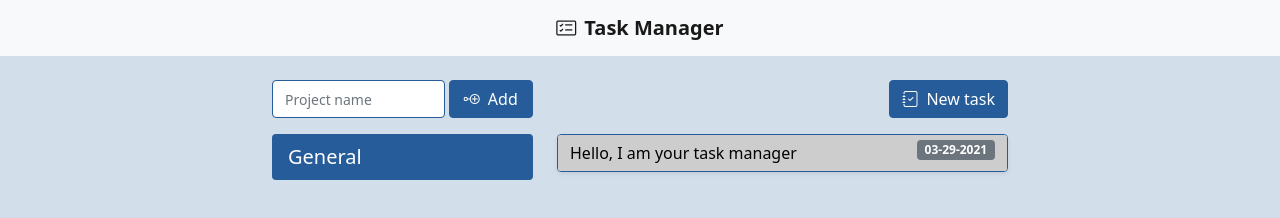
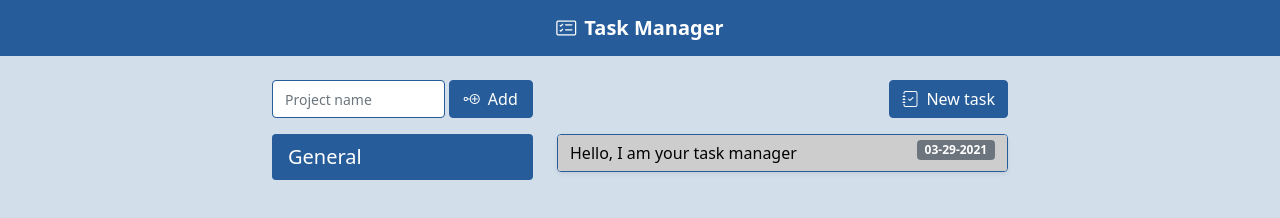
Before and after one commit to cyonii/todo-app, a website built with webpack: page src/index.html in a window 1280 px wide. Built offline with nearby package versions, Linux system fonts and the light colour scheme.

Commit message:
Change header aesthetics to primary color

```diff
--- a/src/index.html
+++ b/src/index.html
@@ -10,9 +10,9 @@
 
 <body class="alert-primary">
   <header>
-    <nav class="navbar navbar-light bg-light">
+    <nav class="navbar navbar-light bg-primary">
       <div class="container-md">
-        <a class="navbar-brand user-select-none d-flex align-items-center mx-auto" href="/">
+        <a class="navbar-brand text-white user-select-none d-flex align-items-center mx-auto" href="/">
           <i class="bi bi-card-checklist me-2"></i>
           <strong>Task Manager</strong>
         </a>
```
